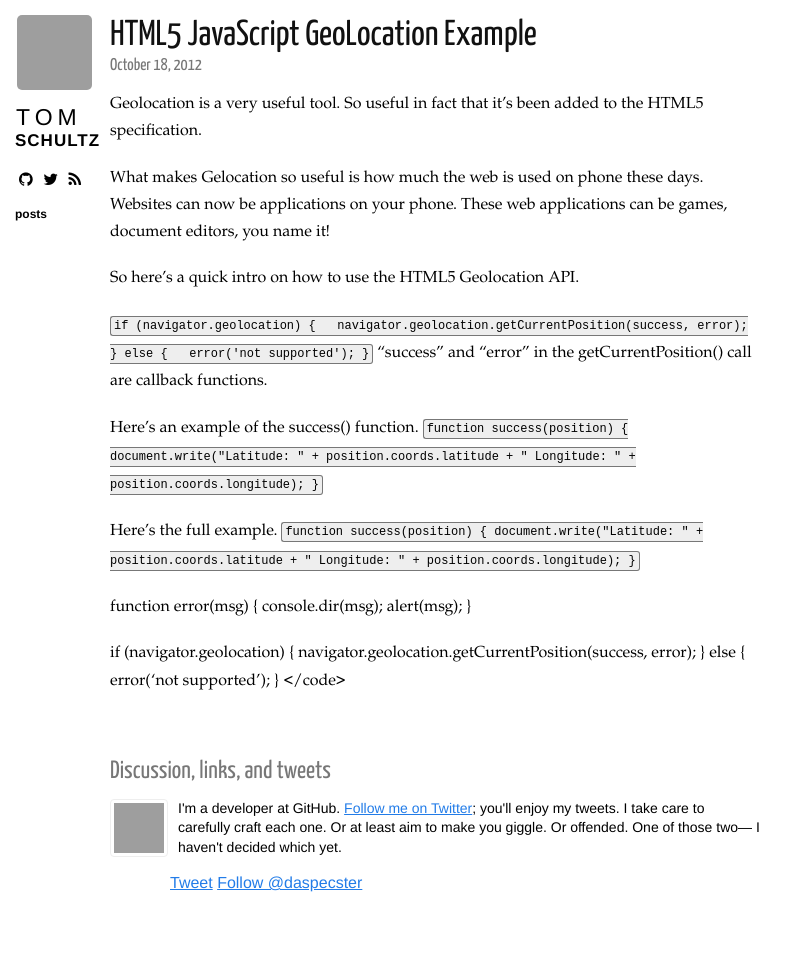
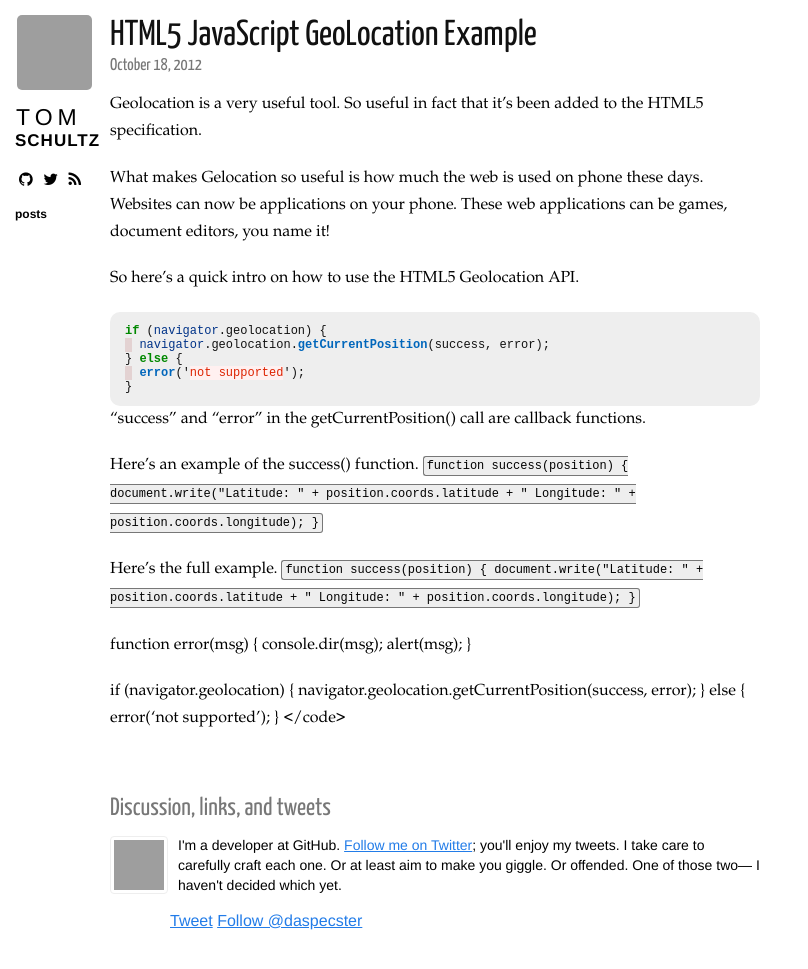
Before and after one commit to daspecster/pointlessrants, a Jekyll site: the page built from _posts/2012-10-18-html5-javascript-geolocation-example.md, in a window 1280 px wide, cut to the strip 0-990 px from the top of the page. Shown: the top 969 px of the strip, without its empty margins (0-808 px from the left). Built offline with Jekyll 4.4.1, drawn with Linux system fonts in a browser that asks for light colours; nearby versions of some CDN libraries; Markdown is read by kramdown in place of the engine named in the settings; comment, search, counter and statistics services are not loaded; grey boxes are pictures that could not be loaded.

Commit message:
Trying out some code highlighting

```diff
--- a/_posts/2012-10-18-html5-javascript-geolocation-example.md
+++ b/_posts/2012-10-18-html5-javascript-geolocation-example.md
@@ -18,11 +18,13 @@
 
 So here's a quick intro on how to use the HTML5 Geolocation API.
 
-<code>if (navigator.geolocation) {
+{% highlight javascript %}
+if (navigator.geolocation) {
   navigator.geolocation.getCurrentPosition(success, error);
 } else {
   error('not supported');
-}</code>
+}
+{% endhighlight %}
 "success" and "error" in the getCurrentPosition() call are callback functions.
 
 Here's an example of the success() function.
```
